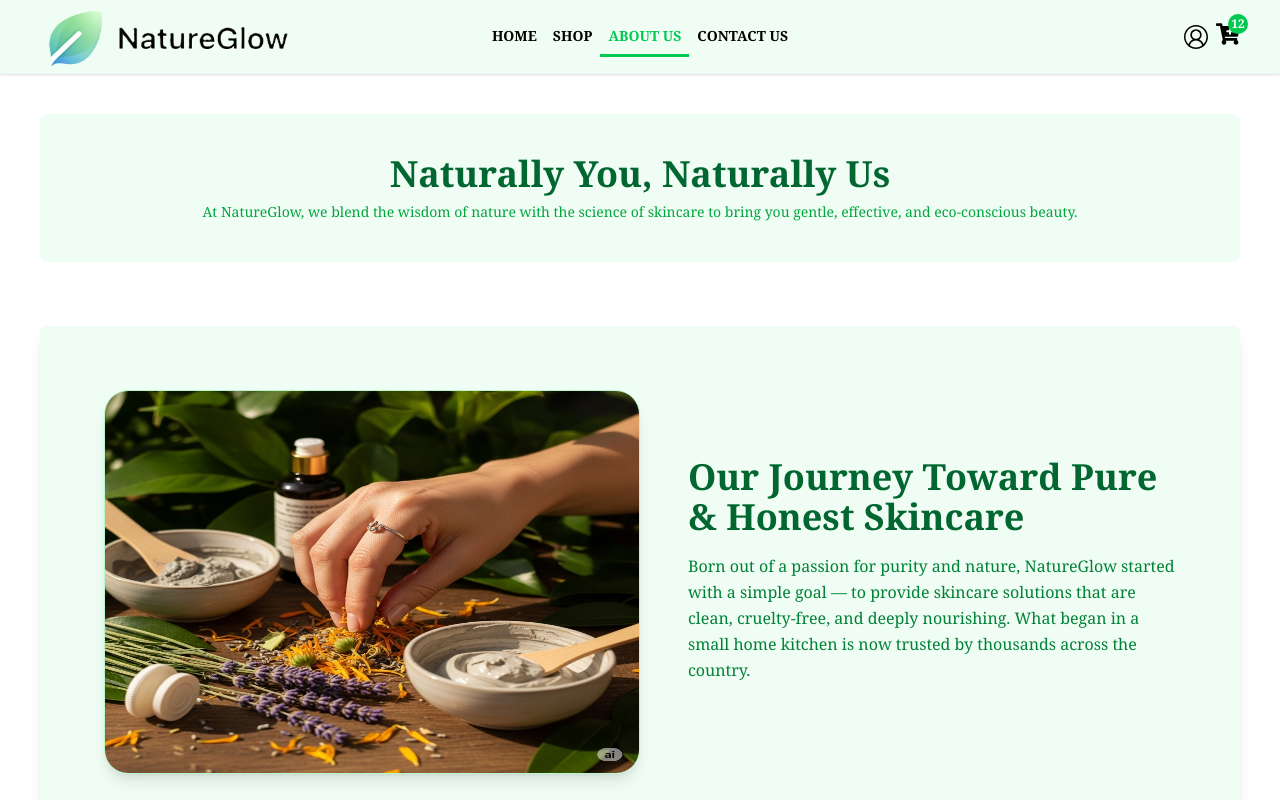
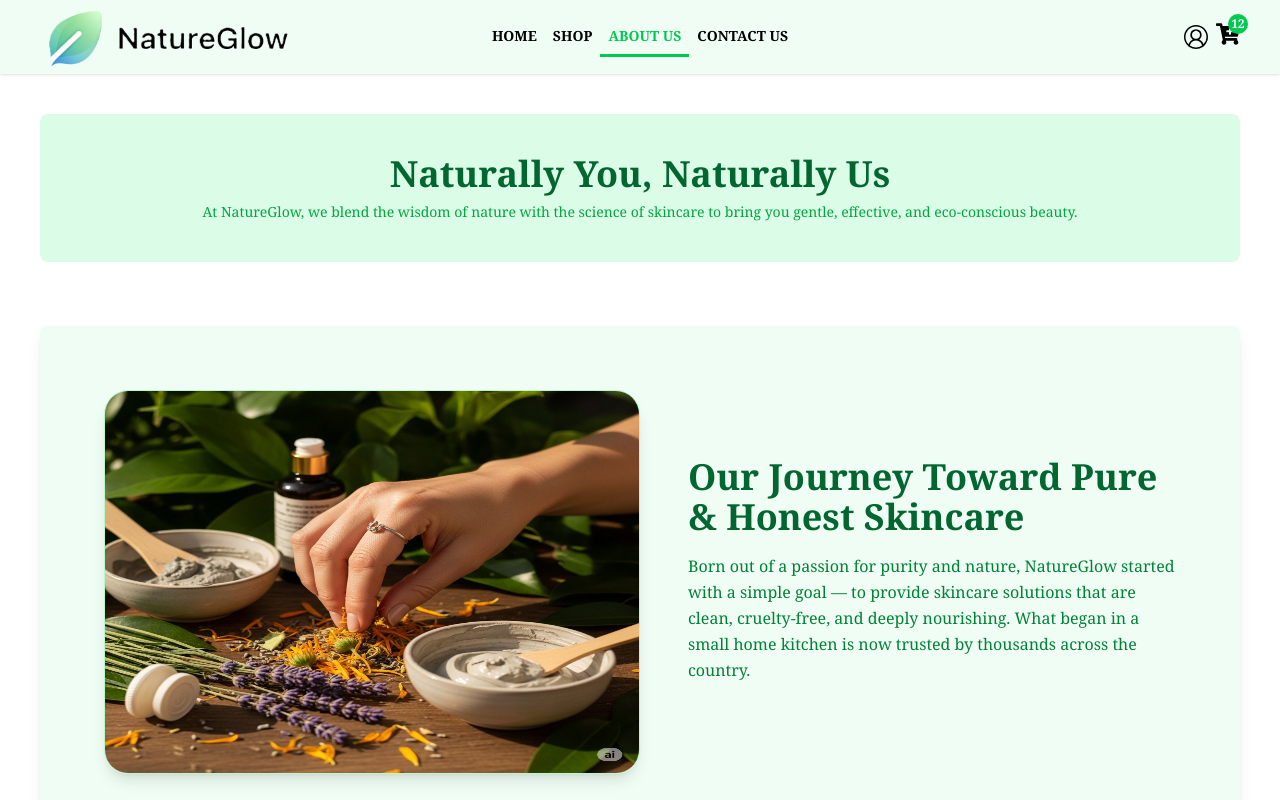
Before and after one commit to md-abu-naim/NatureGlow, a React (Vite) app: page /about in a window 1280 px wide. Shown: the top 800 px of the page. Built offline with nearby package versions, Linux system fonts and the light colour scheme.

Commit message:
about page some change

```diff
--- a/src/Pages/About/About.jsx
+++ b/src/Pages/About/About.jsx
@@ -6,7 +6,7 @@ const About = () => {
     return (
         <div className="px-4 md:px-10 py-10">
             {/* Page Title */}
-            <section className='bg-green-50 py-10 text-center rounded-lg'>
+            <section className='bg-green-100 py-10 text-center rounded-lg'>
                 <h1 className='text-4xl font-extrabold text-green-800'>Naturally You, Naturally Us</h1>
                 <p className='text-green-600 text-sm mt-2'> At NatureGlow, we blend the wisdom of nature with the science of skincare to bring you gentle, effective, and eco-conscious beauty.</p>
             </section>
--- a/src/Pages/Shop/Shop.jsx
+++ b/src/Pages/Shop/Shop.jsx
@@ -8,7 +8,7 @@ const Shop = () => {
     return (
         <div className='px-4 md:px-10 py-10'>
             {/* Page Title */}
-            <div className='bg-green-50 py-5 text-center rounded-lg'>
+            <div className='bg-green-100 py-5 text-center rounded-lg'>
                 <h1 className='text-4xl font-extrabold text-green-800'>Explore Natural Beauty</h1>
                 <p className='text-green-600 text-sm mt-2'>Find the perfect organic essentials for your everyday self-care</p>
             </div>
```
